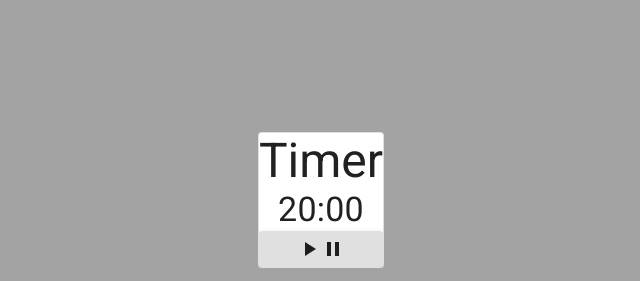
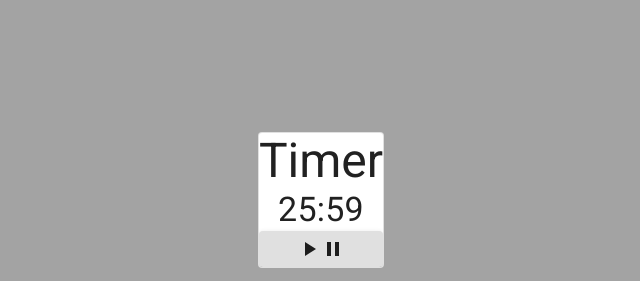
Before and after one commit to mhgamboa/pomodoro-clock, a React (Create React App) app: page / in a window 1280 px wide. Shown: the top 281 px of the page, without its empty margins (319-959 px from the left). Built offline with nearby package versions, Linux system fonts and the light colour scheme.

Commit message:
Spend 4 hours just to learn you need to use the setinterval and clearinterval with the Window object

```diff
--- a/src/App.js
+++ b/src/App.js
@@ -8,10 +8,11 @@ import AdjustTimer from "./components/AdjustTime";
 import { Card } from "@material-ui/core";
 
 function App() {
-  let [minute, setMinute] = useState(20);
-  let [second, setSecond] = useState("00");
   let [initialSessionTime, setSessionTime] = useState(25);
   let [initialBreakTime, setBreakTime] = useState(5);
+  let [minute, setMinute] = useState(initialSessionTime);
+  let [second, setSecond] = useState(59);
+  let [timerActive, toggleTimerActive] = useState(false);
 
   useEffect(() => {
     document.title = `${minute}:${second}`;
@@ -19,7 +20,14 @@ function App() {
 
   return (
     <main className="app">
-      <Timer minute={minute} second={second} setMinute={setMinute} />
+      <Timer
+        minute={minute}
+        second={second}
+        setMinute={setMinute}
+        setSecond={setSecond}
+        timerActive={timerActive}
+        toggleTimerActive={toggleTimerActive}
+      />
       <div className="adjustersContainer">
         <AdjustTimer
           type="Session"
--- a/src/components/AdjustTime.js
+++ b/src/components/AdjustTime.js
@@ -6,7 +6,21 @@ import { Button, Typography, Card } from "@material-ui/core";
 import AddIcon from "@material-ui/icons/Add";
 import RemoveIcon from "@material-ui/icons/Remove";
 
-export default function AdjustTime({ type, time }) {
+export default function AdjustTime({ type, time, minute, setMinute }) {
+  function adjustTime(mathOperation) {
+    switch (mathOperation) {
+      case "add":
+        console.log("add");
+        setMinute(minute + 1);
+        break;
+      case "minus":
+        setMinute(minute - 1);
+        break;
+      default:
+        break;
+    }
+  }
+
   return (
     <Card className="border" variant="outlined">
       <Typography variant="h3" align="center">
--- a/src/components/Timer.js
+++ b/src/components/Timer.js
@@ -1,32 +1,33 @@
-import React, { useState } from "react";
+import React, { useEffect } from "react";
 import "../index.css";
 
 // Material-Ui Components
 import { Button, Typography, Card } from "@material-ui/core";
-import AddIcon from "@material-ui/icons/Add";
-import RemoveIcon from "@material-ui/icons/Remove";
+
 import PlayArrowIcon from "@material-ui/icons/PlayArrow";
 import PauseIcon from "@material-ui/icons/Pause";
 
-export default function Timer({ minute, second, setMinute }) {
-  let [timerActive, runTimer] = useState(false);
+export default function Timer({
+  minute,
+  setMinute,
+  second,
+  setSecond,
+  timerActive,
+  toggleTimerActive,
+}) {
+  const playFunction = () => {
+    console.log("Now Playing");
+    toggleTimerActive(!timerActive);
+    window.runTimer = setInterval(() => {
+      console.log("hi");
+    }, 1000);
+  };
 
-  function adjustTime(mathOperation) {
-    switch (mathOperation) {
-      case "add":
-        console.log("add");
-        setMinute(minute + 1);
-        break;
-      case "minus":
-        setMinute(minute - 1);
-        break;
-      default:
-        break;
-    }
-  }
+  const pauseFunction = () => {
+    console.log("Now Pausing");
+    toggleTimerActive(!timerActive);
 
-  const toggleTimer = () => {
-    setInterval(() => console.log("hi"), 1000);
+    clearInterval(window.runTimer);
   };
 
   return (
@@ -42,7 +43,7 @@ export default function Timer({ minute, second, setMinute }) {
         {/* Play/Pause Putton */}
         <Button
           variant="contained"
-          onClick={() => toggleTimer()}
+          onClick={() => (timerActive ? pauseFunction() : playFunction())}
           fullWidth={true}
         >
           <PlayArrowIcon />
```
